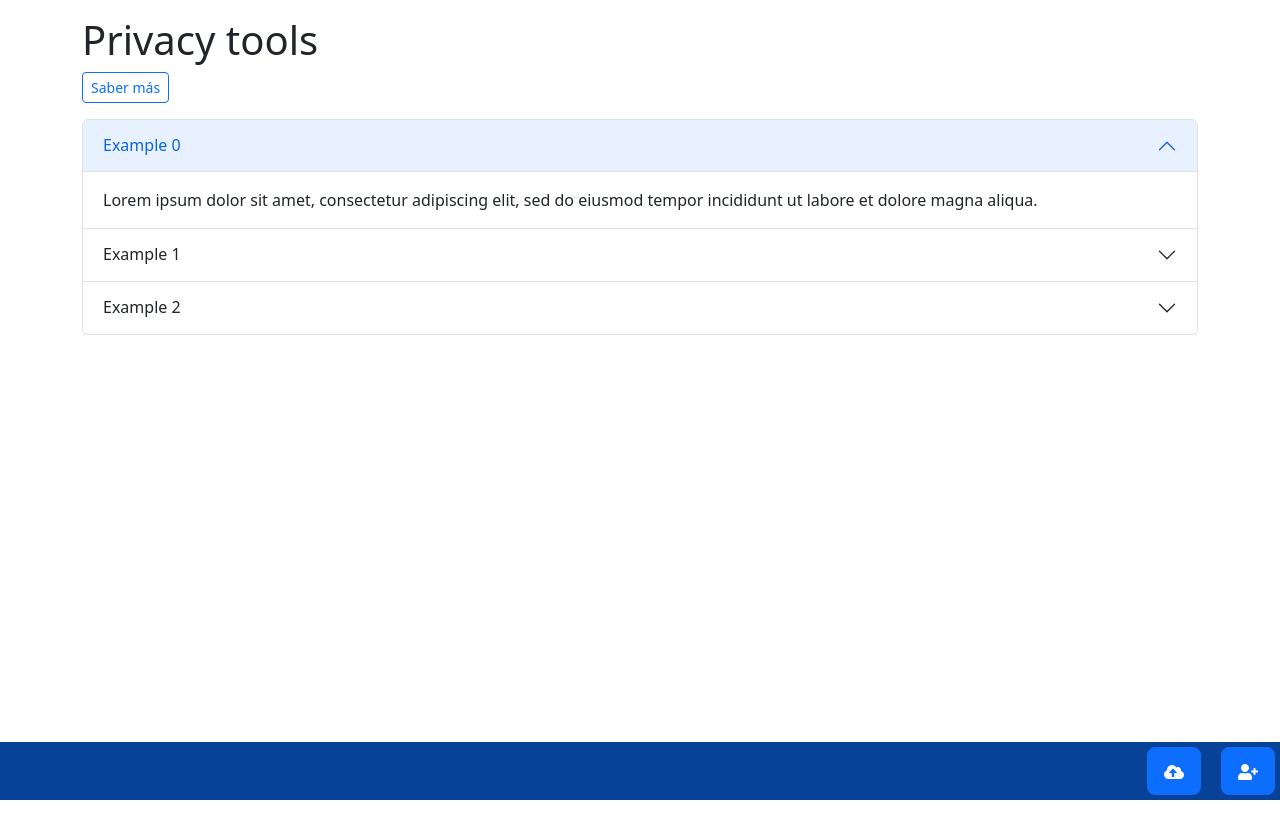
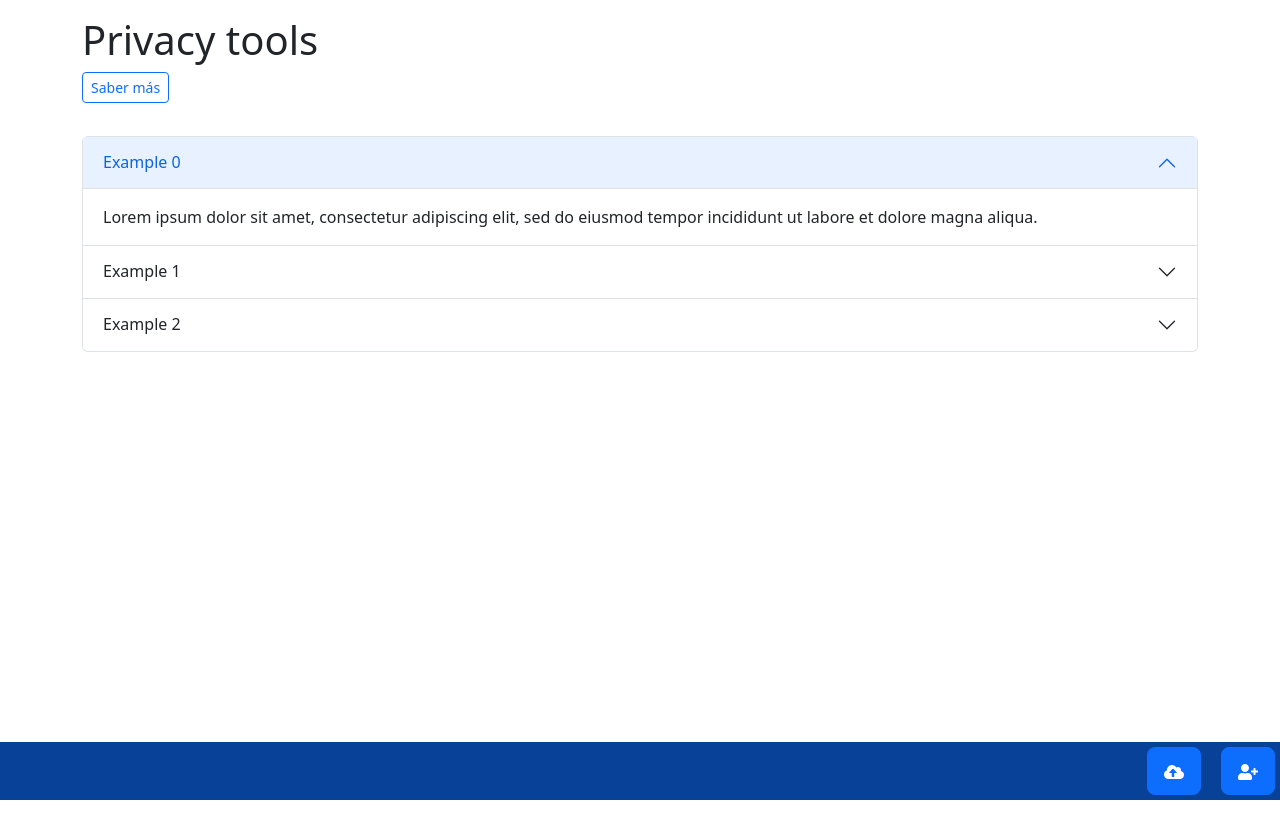
Before and after one commit to diekmrcoin/privacy-identities, a React (Create React App) app: page / in a window 1280 px wide. Shown: the top 838 px of the page. Built offline with nearby package versions, Linux system fonts and the light colour scheme.

Commit message:
Adjusting the header height for higher screens

```diff
--- a/src/App.css
+++ b/src/App.css
@@ -3,11 +3,11 @@
 }
 
 .App-header {
-  min-height: 10vh;
+  min-height: 15vh;
 }
 
 .App-body {
-  min-height: 90vh;
+  min-height: 85vh;
 }
 
 a:link {
```
